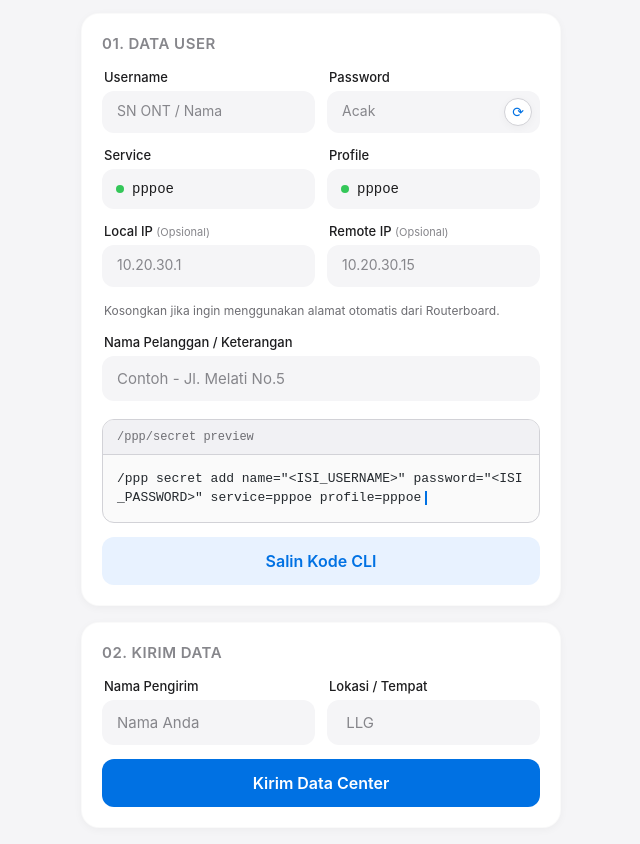
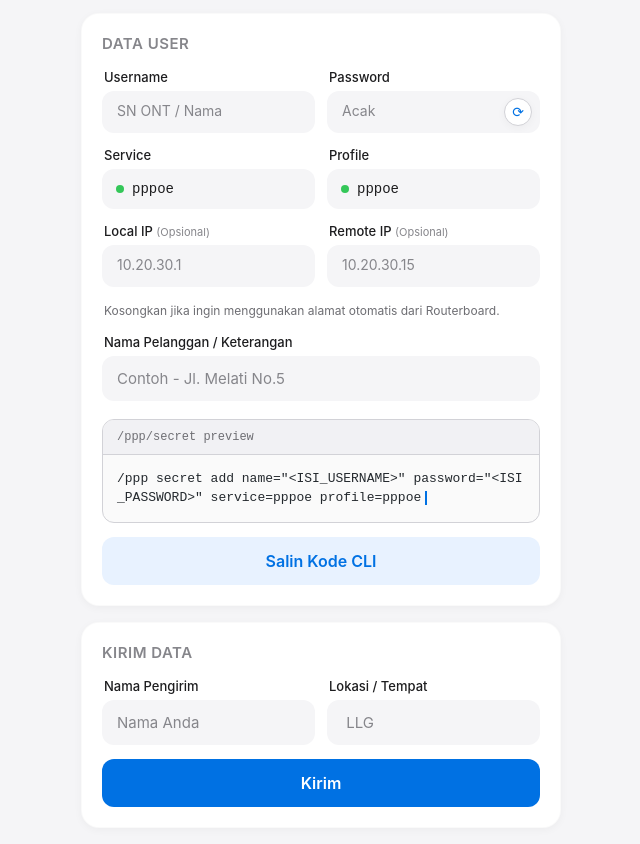
Before and after one commit to yoppiansyah/REQ_USER, a plain HTML site: page index.html in a window 1280 px wide. Shown: the part 94-938 px from the top of the page, without its empty margins (319-959 px from the left). Drawn offline with Linux system fonts and the light colour scheme; a web font is replaced by a local one.

Commit message:
Update index.html

```diff
--- a/index.html
+++ b/index.html
@@ -379,7 +379,7 @@
 
     <!-- CARD: DATA USER -->
     <section class="card">
-      <div class="card-title"> 01. Data User</div>
+      <div class="card-title"> Data User</div>
       <div class="form-grid">
 
         <!-- Row 1: Username & Password -->
@@ -450,7 +450,7 @@
 
     <!-- CARD: SEND TO ADMIN -->
     <section class="card">
-      <div class="card-title"> 02. Kirim Data</div>
+      <div class="card-title"> Kirim Data</div>
       <div class="form-grid">
         <div class="form-row">
           <div class="field">
@@ -464,7 +464,7 @@
         </div>
 
         <button class="btn btn-primary" onclick="sendToAdmin()" id="btnSend">
-          Kirim Data Center
+          Kirim
         </button>
 
         <div class="status-msg" id="sendStatus"></div>
@@ -561,7 +561,7 @@
 
       const btn = document.getElementById('btnSend');
       btn.disabled = true;
-      flashStatus('info', '⏳ Sedang mengirim...');
+      flashStatus('info', 'Sedang mengirim...');
 
       const cli = window.__latestCli || buildCli();
       const text =
```
